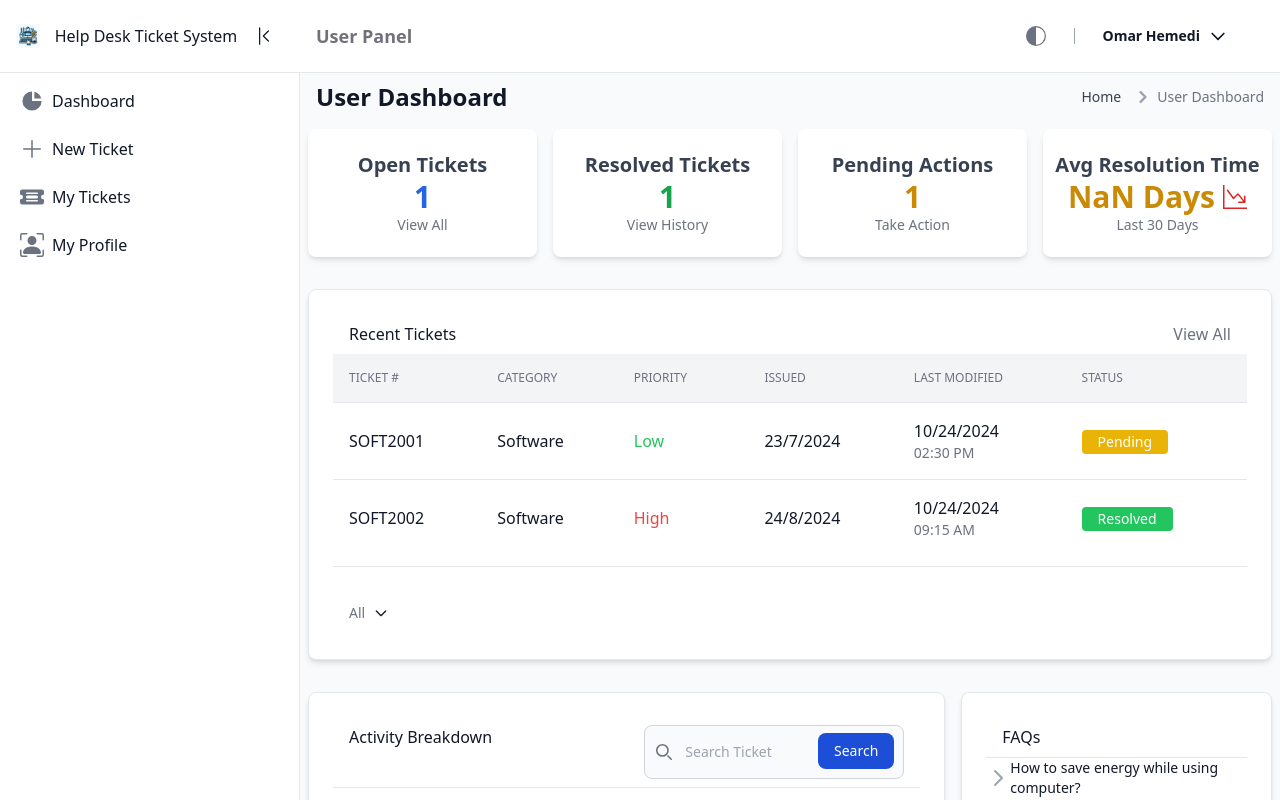
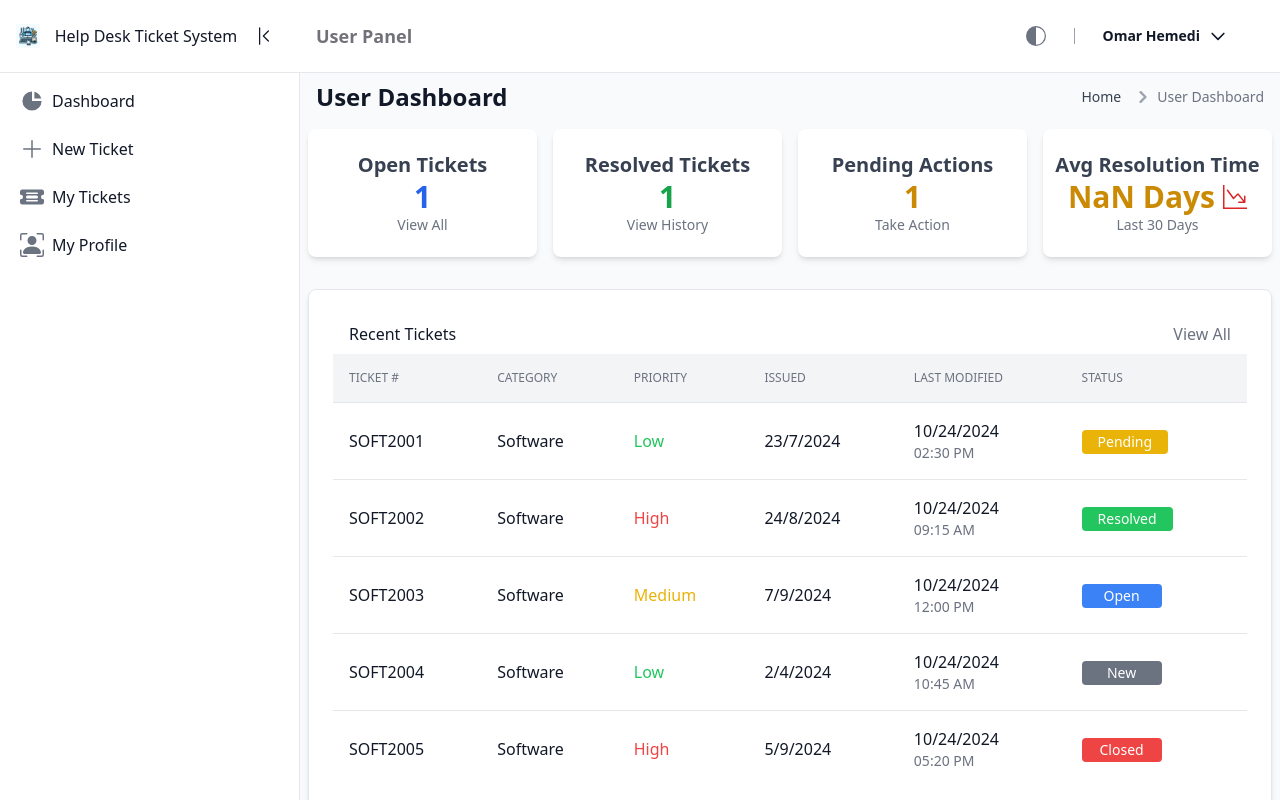
Before and after one commit to OmarHemed23/Help-Desk-Ticket-System, a React (Create React App) app in the folder Frontend/ticket-system/: page /user/dashboard in a window 1280 px wide. Built offline with nearby package versions, Linux system fonts and the light colour scheme.

Commit message:
refactor: enhance Table component structure and styling flexibility
- Removed outer div wrappers for simpler structure
- Added `className` prop to customize table styles
- Improved overflow handling and hover effects for consistent UI in light and dark modes

```diff
--- a/Frontend/ticket-system/src/components/data-display/Table1.jsx
+++ b/Frontend/ticket-system/src/components/data-display/Table1.jsx
@@ -1,8 +1,6 @@
-export default function Table({ columns, data }) {
+export default function Table({ columns, data, className="" }) {
     return (
-        <div className="overflow-x-auto">
-            <div className="h-48 hover:overflow-y-auto">
-                <table className="min-w-full divide-y divide-gray-200 table-fixed dark:divide-gray-600">
+        <table className={"min-w-full divide-y divide-gray-200 dark:divide-gray-600" + className}>
             <thead className="bg-gray-100 dark:bg-gray-700">
                 <tr>
                     {columns.map((column) => (
@@ -35,7 +33,5 @@ export default function Table({ columns, data }) {
                 ))}
             </tbody>
         </table>
-            </div>
-        </div>
     );
 }
```
Lines whose indentation alone changed are shown as unchanged.
